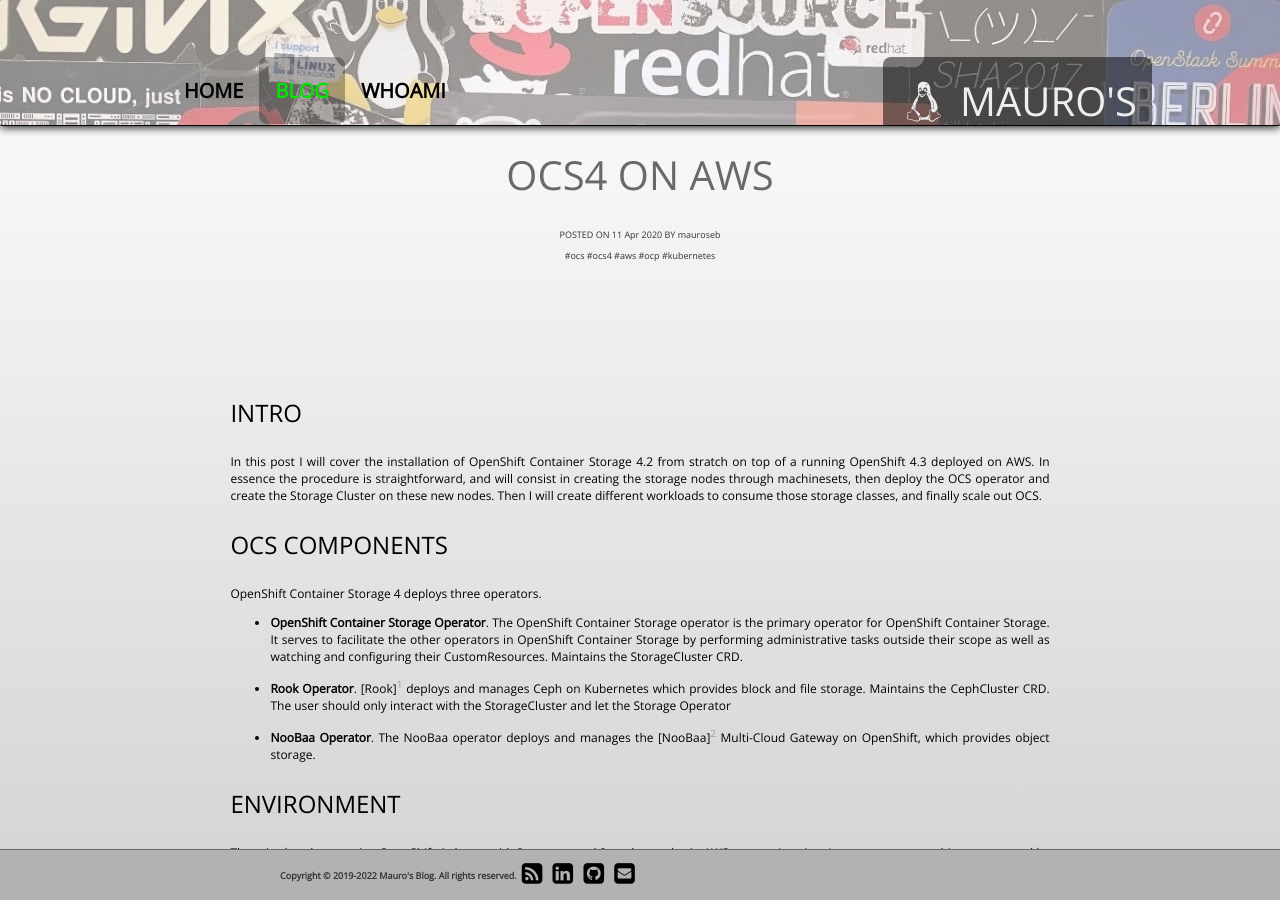
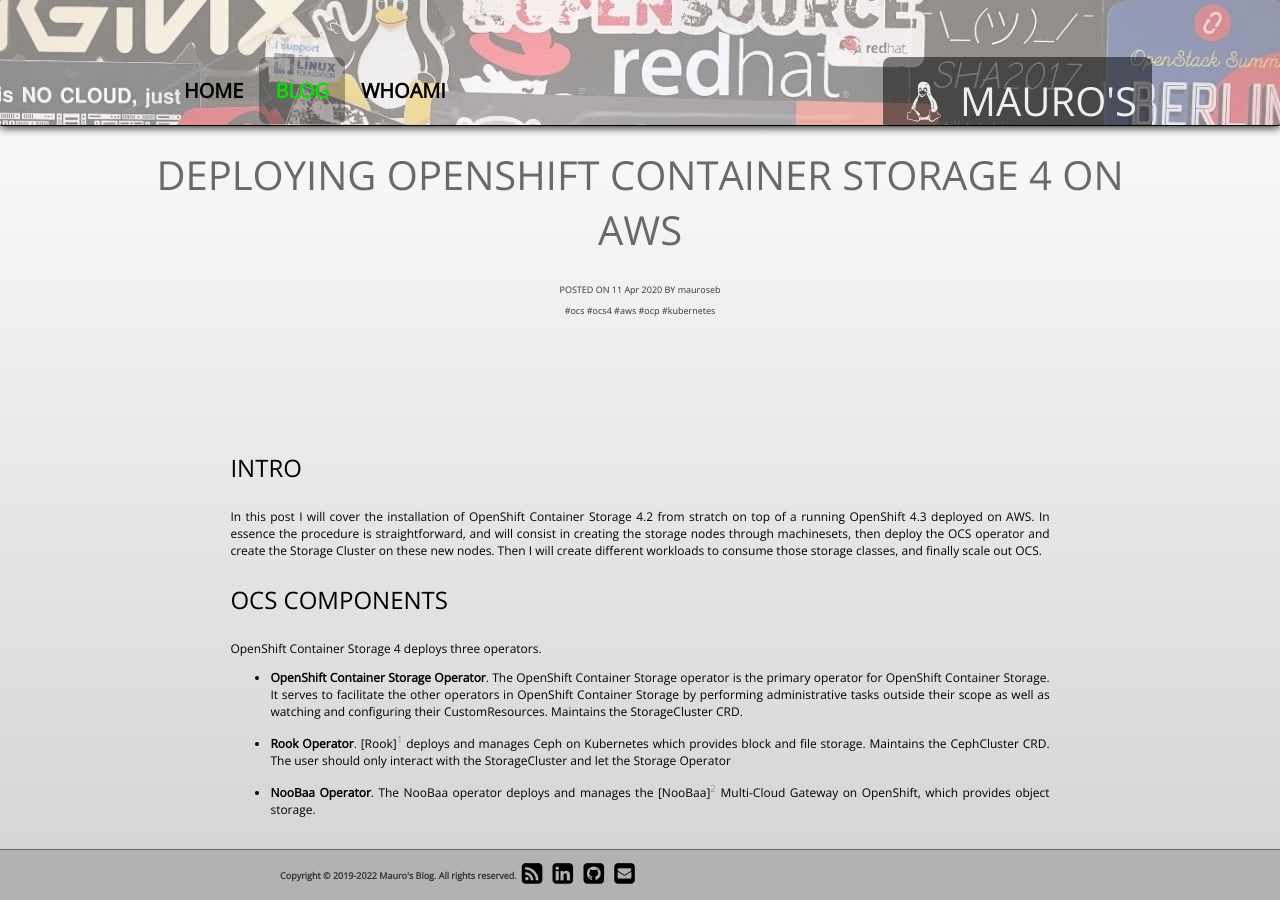
Before and after one commit to mauroseb/mauroseb.github.io, a Jekyll site: the page built from _posts/2020-04-11-ocs4-on-aws.md, in a window 1280 px wide and 900 px high. Built offline with Jekyll 4.4.1, drawn with Linux system fonts in a browser that asks for light colours.

Commit message:
Update 2020-04-11-ocs4-on-aws.md

```diff
--- a/_posts/2020-04-11-ocs4-on-aws.md
+++ b/_posts/2020-04-11-ocs4-on-aws.md
@@ -1,6 +1,6 @@
 ---
 layout: posts
-title: "OCS4 on AWS"
+title: "Deploying Openshift Container Storage 4 on AWS"
 date: 2020-04-11
 categories: [blog]
 tags: [ ocs, ocs4, aws, ocp, kubernetes ]
```
